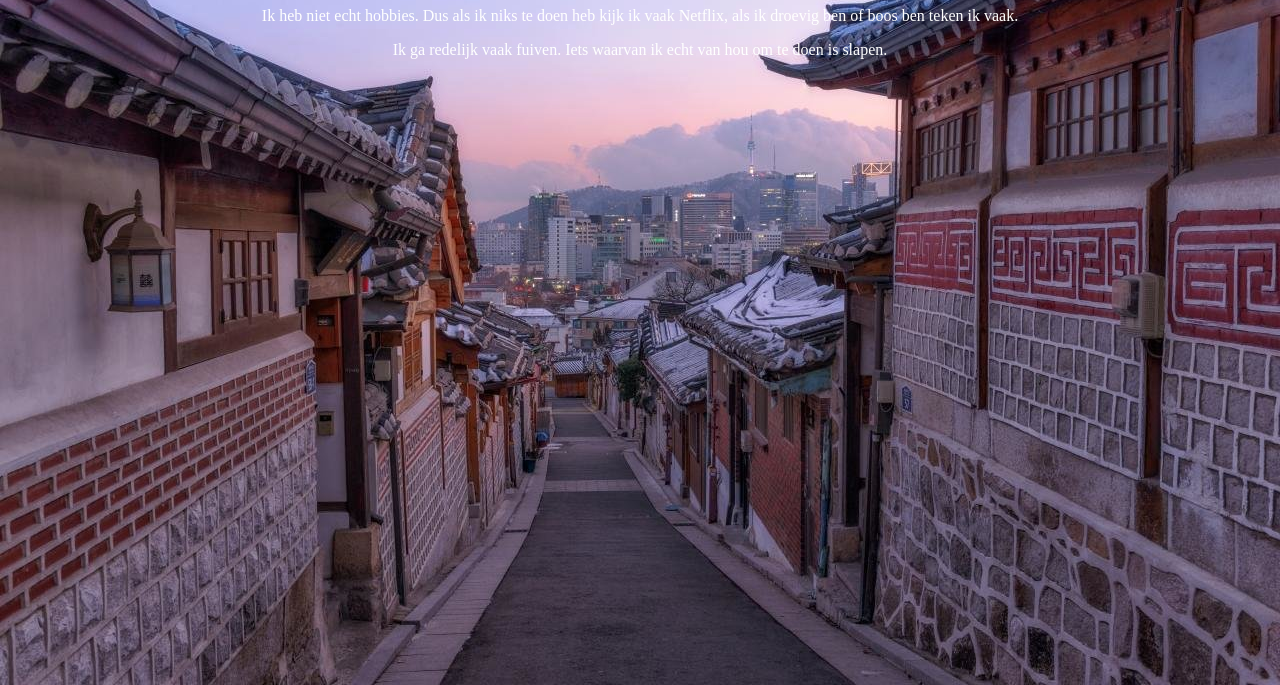
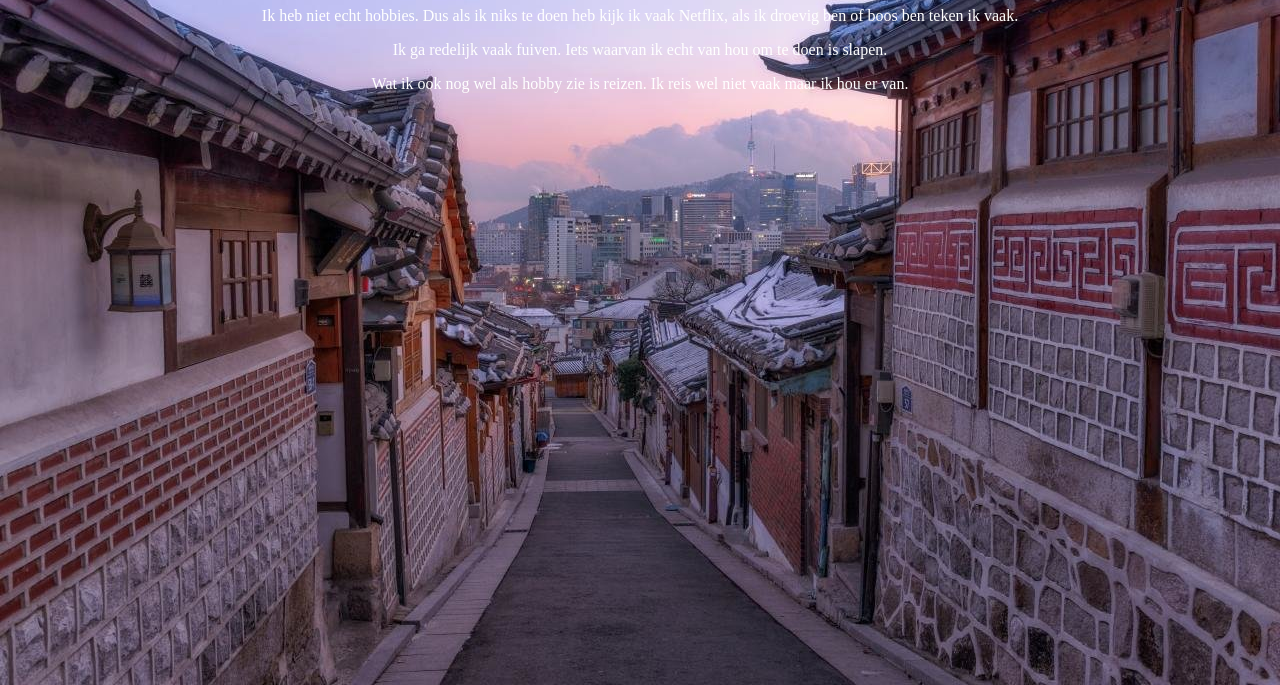
Before and after one commit to Zavo-Georgia/ITNportfolio, a plain HTML site: page pages/hobby.html in a window 1280 px wide. Shown: the part 115-800 px from the top of the page. Drawn offline with Linux system fonts and the light colour scheme.

Commit message:
Update hobby.html

```diff
--- a/pages/hobby.html
+++ b/pages/hobby.html
@@ -18,5 +18,6 @@
     <h1>Hobbies</h1>
       <div>
         <p>Ik heb niet echt hobbies. Dus als ik niks te doen heb kijk ik vaak Netflix, als ik droevig ben of boos ben teken ik vaak.</p>
-        <p>Ik ga redelijk vaak fuiven. Iets waarvan ik echt van hou om te doen is slapen. </p>
+        <p>Ik ga redelijk vaak fuiven. Iets waarvan ik echt van hou om te doen is slapen.</p>
+        <p>Wat ik ook nog wel als hobby zie is reizen. Ik reis wel niet vaak maar ik hou er van.</p>
       </div>
```
